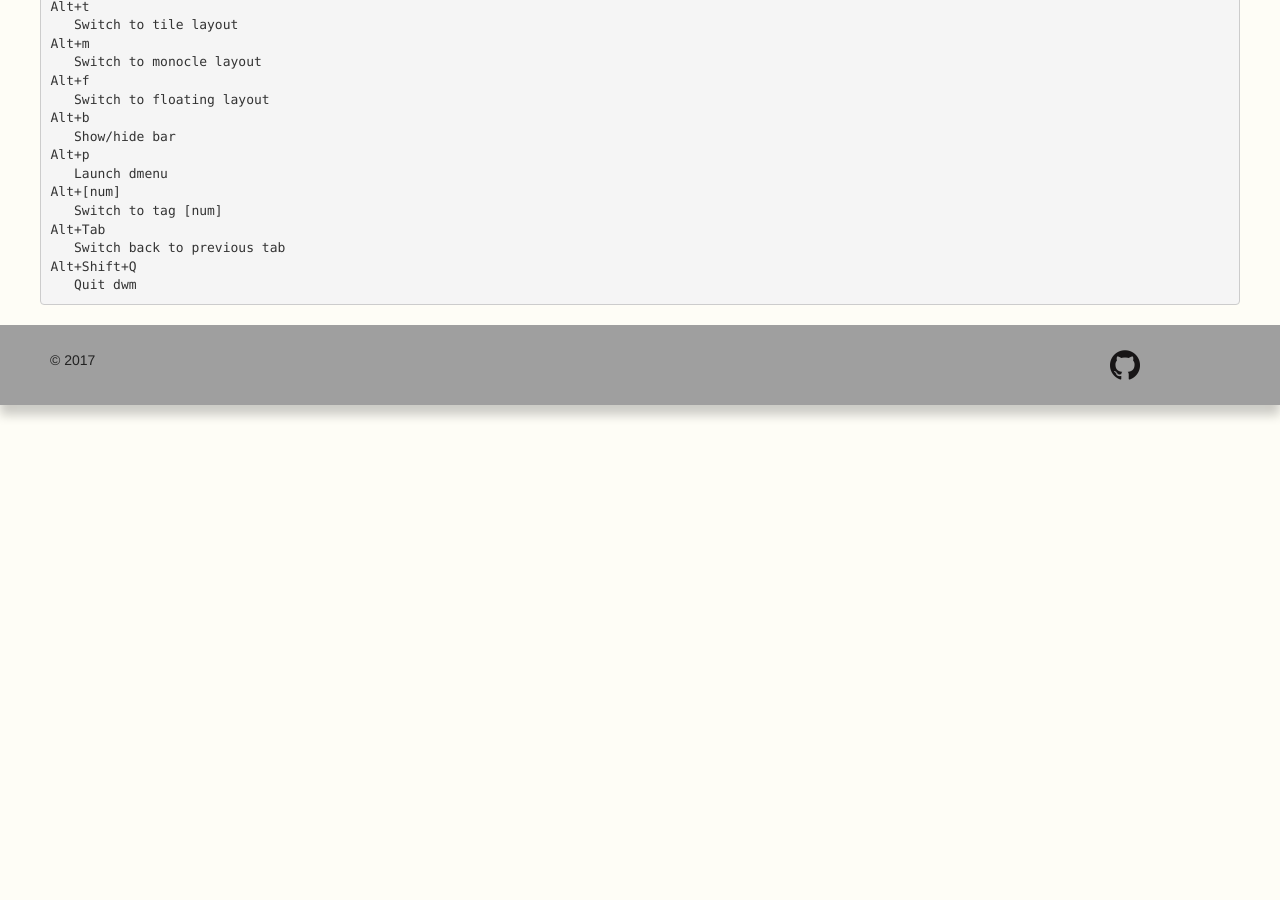
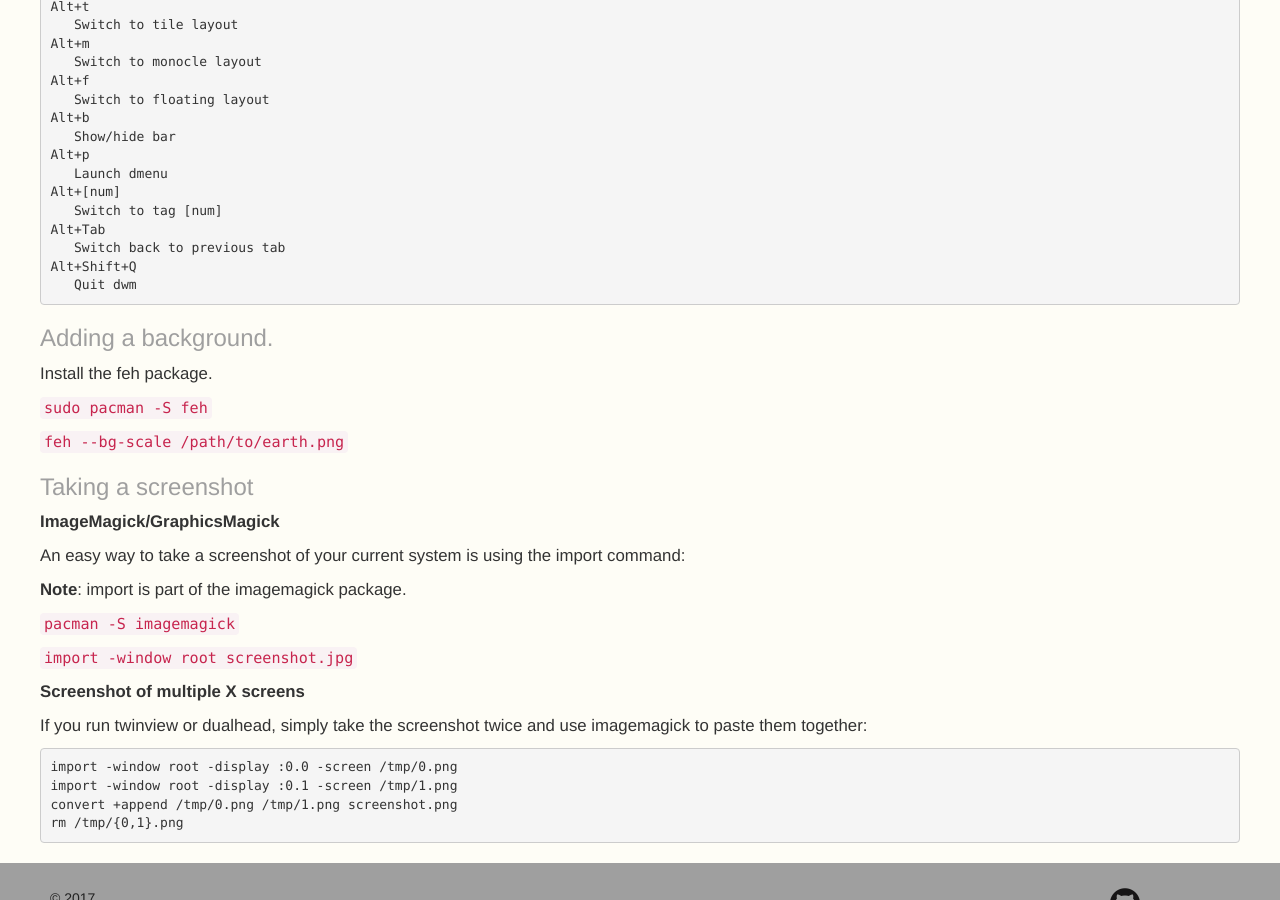
Before and after one commit to GerhardOfRivia/GerhardOfRivia.github.io, a Jekyll site: the page built from _posts/2017-2-4-DWM-Install.md, in a window 1280 px wide and 900 px high, scrolled down 2105 px. Built offline with Jekyll 4.4.1, drawn with Linux system fonts in a browser that asks for light colours; nearby versions of some CDN libraries.

Commit message:
Blog: Added screenshot infor to DWM

````diff
--- a/_posts/2017-2-4-DWM-Install.md
+++ b/_posts/2017-2-4-DWM-Install.md
@@ -109,3 +109,33 @@ Alt+Tab
 Alt+Shift+Q
    Quit dwm
 ```
+
+### Adding a background.
+
+Install the feh package.
+
+`sudo pacman -S feh`
+
+`feh --bg-scale /path/to/earth.png`
+
+### Taking a screenshot
+
+**ImageMagick/GraphicsMagick**
+
+An easy way to take a screenshot of your current system is using the import command:
+
+**Note**: import is part of the imagemagick package.
+
+`pacman -S imagemagick`
+
+`import -window root screenshot.jpg`
+
+**Screenshot of multiple X screens**
+
+If you run twinview or dualhead, simply take the screenshot twice and use imagemagick to paste them together:
+```
+import -window root -display :0.0 -screen /tmp/0.png
+import -window root -display :0.1 -screen /tmp/1.png
+convert +append /tmp/0.png /tmp/1.png screenshot.png
+rm /tmp/{0,1}.png
+```
````
